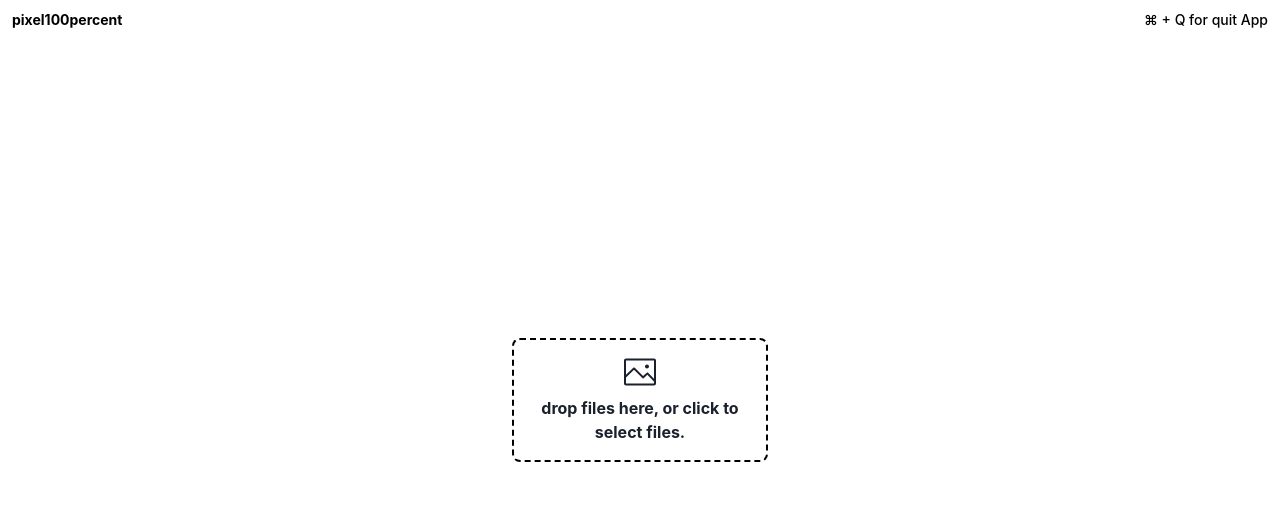
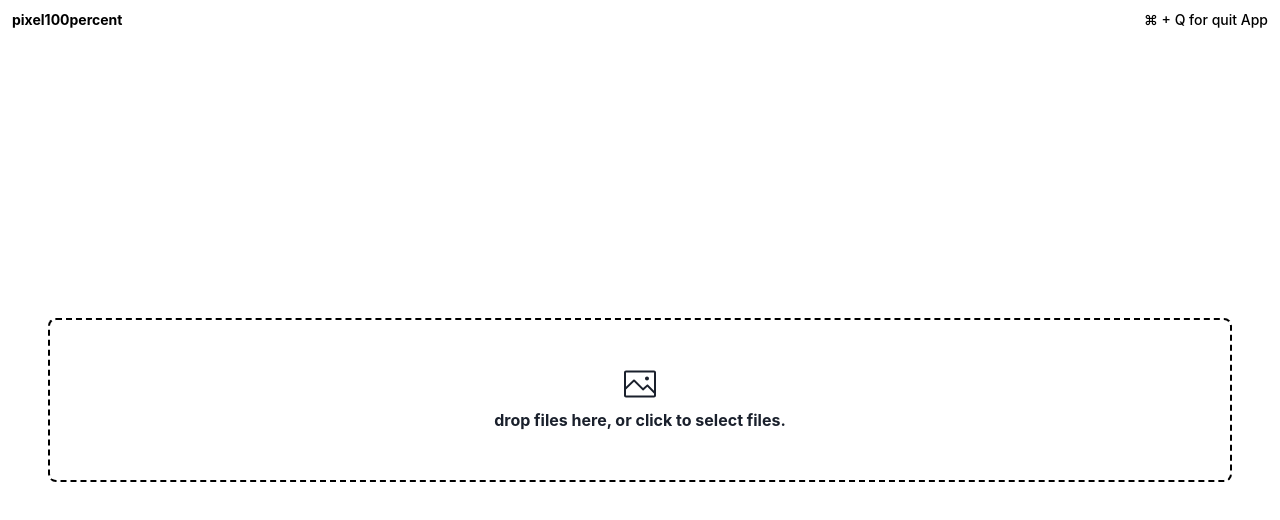
Before and after one commit to camiha/pixel100percent, a React (Vite) app: page / in a window 1280 px wide. Shown: the top 520 px of the page. Built offline with nearby package versions, Linux system fonts and the light colour scheme.

Commit message:
extend drop area

```diff
--- a/src/components/image-dropzone.tsx
+++ b/src/components/image-dropzone.tsx
@@ -32,13 +32,15 @@ export const ImageDropzone = ({
 						width="100%"
 						transform="translateY(-50%)"
 						zIndex={999}
+						px={12}
 					>
 						<Flex
 							direction="column"
 							align="center"
 							gap={2}
-							p={4}
-							maxWidth={256}
+							px={8}
+							py={12}
+							width="full"
 							borderRadius={8}
 							borderStyle="dashed"
 							borderWidth={2}
```
